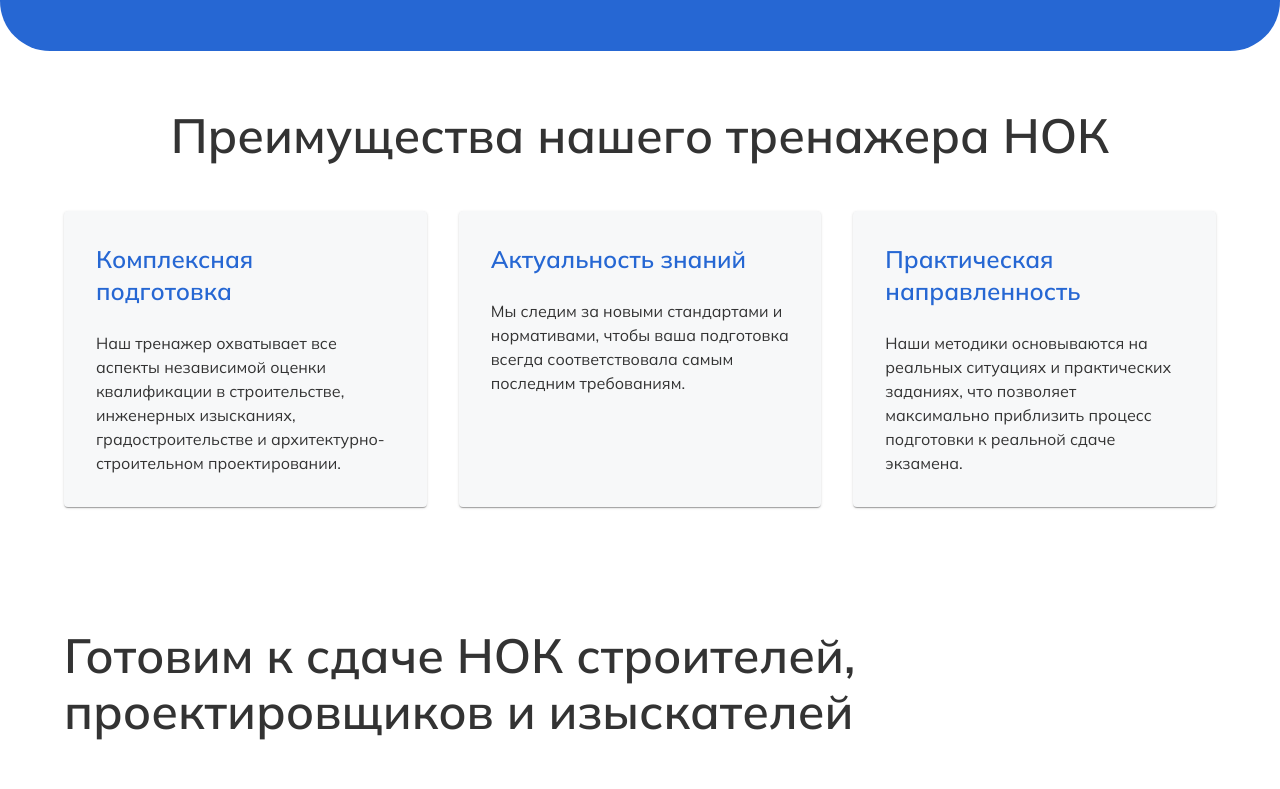
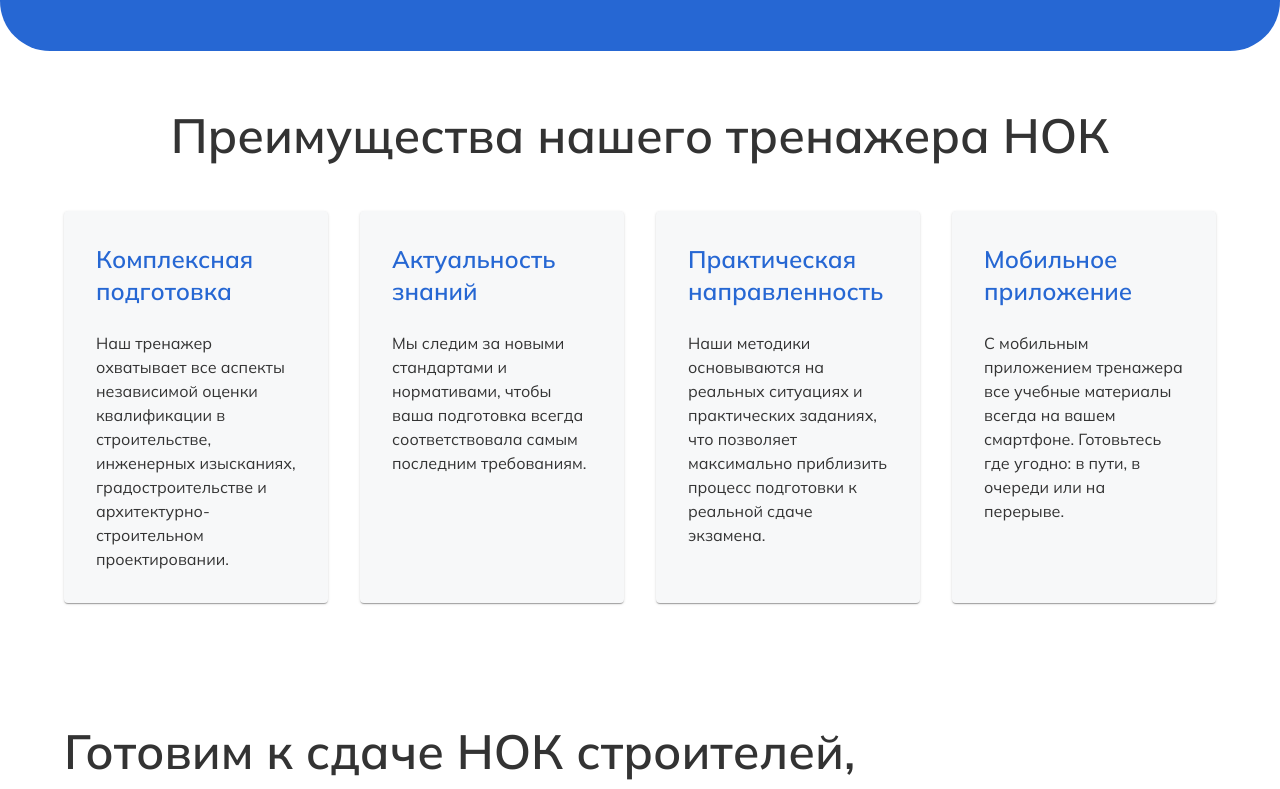
Before and after one commit to qu1ncky/land, a React (Vite) app: page / in a window 1280 px wide. Shown: the part 578-1367 px from the top of the page. Built offline with nearby package versions, Linux system fonts and the light colour scheme.

Commit message:
add new card

```diff
--- a/src/components/profits/index.tsx
+++ b/src/components/profits/index.tsx
@@ -18,7 +18,7 @@ const Profits = () => {
         justifyContent="space-between"
         gap={4}
         mb={5}
-        sx={{ flexDirection: { xs: 'column', md: 'row' } }}>
+        sx={{ flexDirection: { xs: 'column', lg: 'row' } }}>
         <Card
           sx={{
             width: 1,
@@ -73,6 +73,24 @@ const Profits = () => {
             максимально приблизить процесс подготовки к реальной сдаче экзамена.
           </Typography>
         </Card>
+        <Card
+          sx={{
+            width: 1,
+            p: 4,
+            backgroundColor: 'background.default',
+            transition: 'background-color 0.3s ease',
+            '&:hover': {
+              backgroundColor: 'background.paper',
+            },
+          }}>
+          <Typography mb={3} variant="h5" color="primary.main" fontWeight={600}>
+            Мобильное приложение
+          </Typography>
+          <Typography>
+            С мобильным приложением тренажера все учебные материалы всегда на вашем смартфоне.
+            Готовьтесь где угодно: в пути, в очереди или на перерыве.
+          </Typography>
+        </Card>
       </Box>
     </Container>
   );
```
